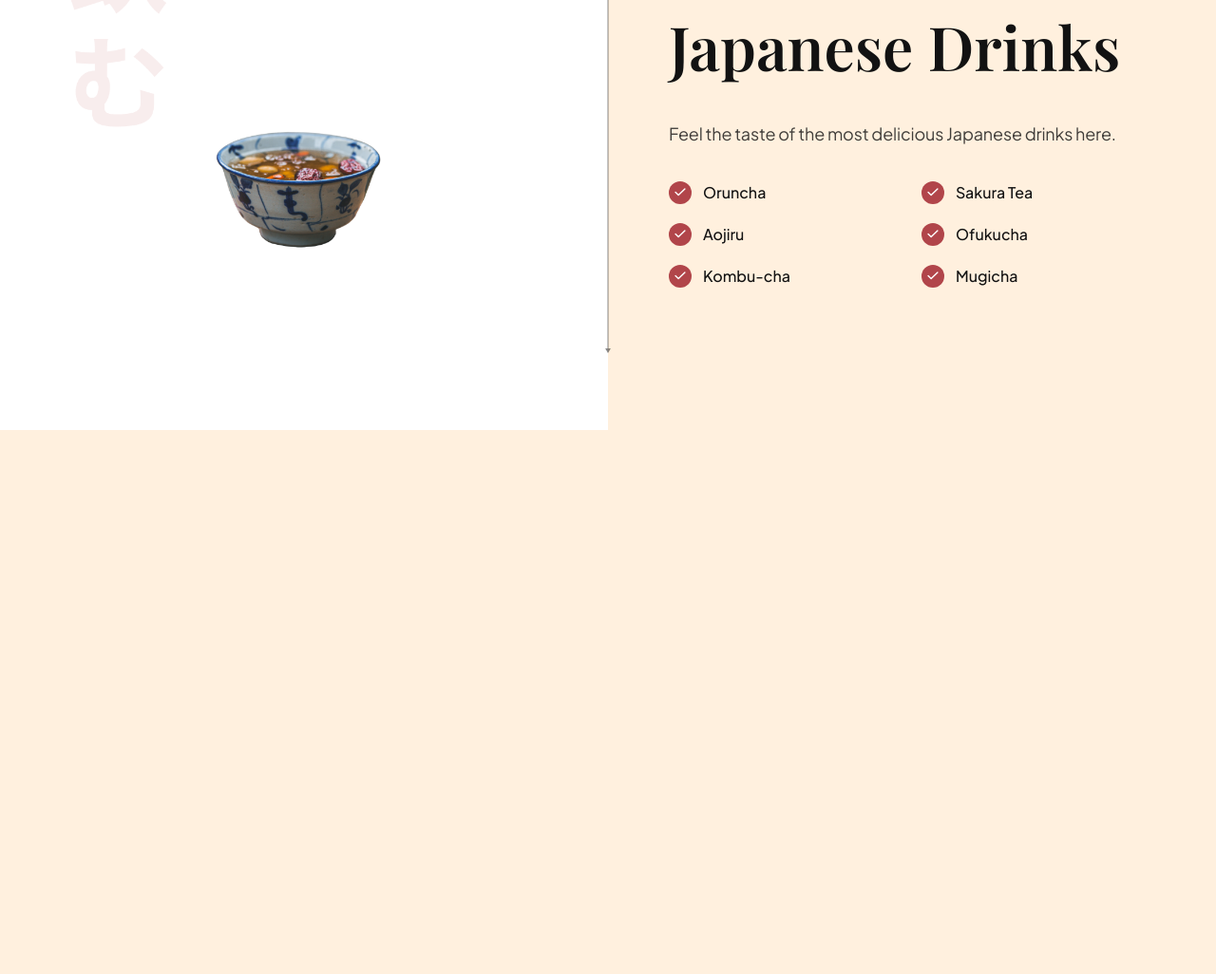
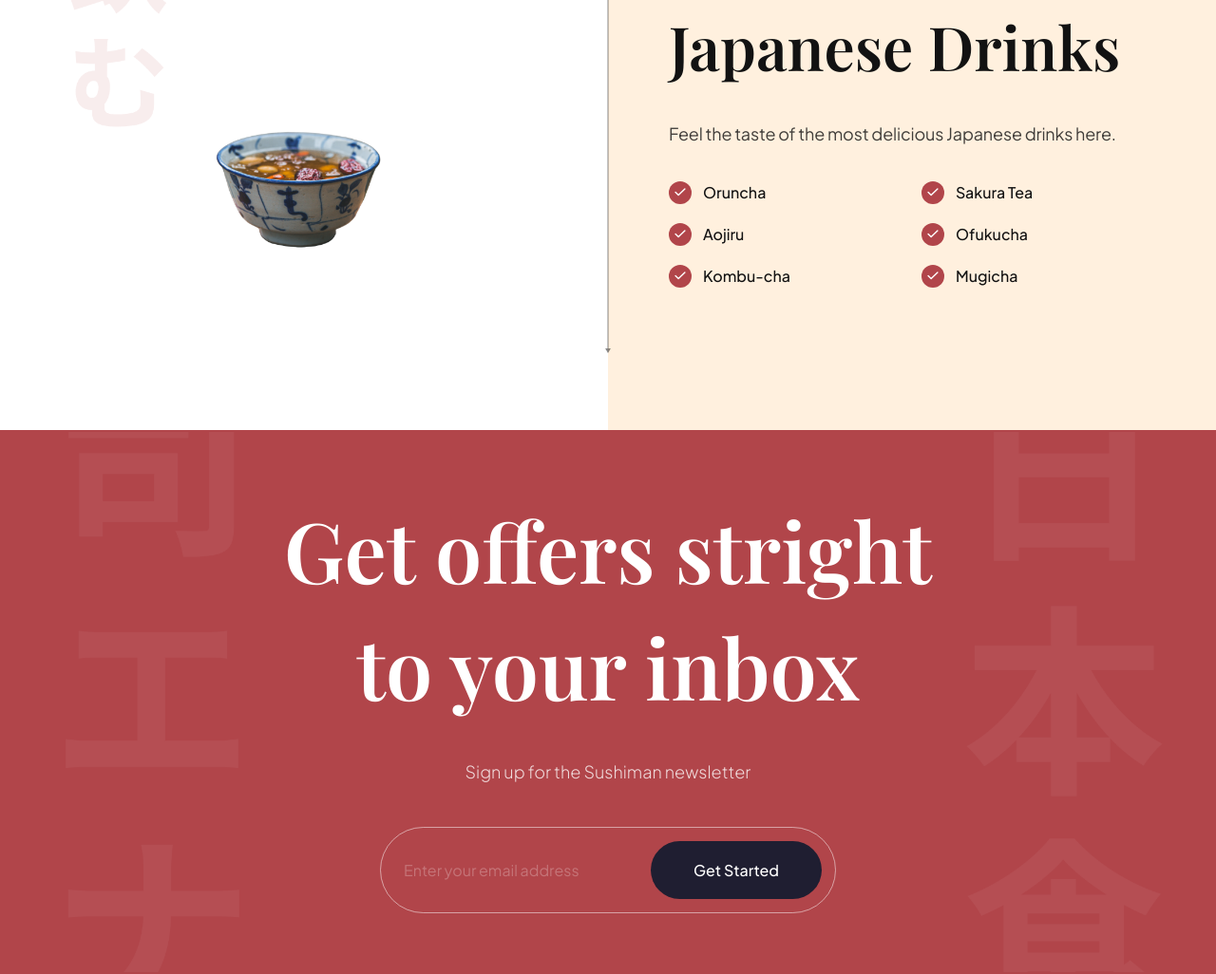
Before and after one commit to arina-zinievych/sushiman, a website built with Vite: page index.html in a window 1280 px wide. Shown: the part 3285-4311 px from the top of the page at 95% size. Before the commit the page ends 3738 px from the top, so only its background shows below. Built offline with nearby package versions, Linux system fonts and the light colour scheme; files whose address does not match are found by name.

Commit message:
create and styled subscription section

```diff
--- a/css/sections/subscribe.css
+++ b/css/sections/subscribe.css
@@ -0,0 +1,85 @@
+.subscription {
+    padding: 64px;
+
+    background-color: var(--primary-color);
+    background-image: url('../../assets/subscribe_bg.png');
+    background-position: center;
+    background-repeat: no-repeat;
+    background-size: contain;
+
+    flex-direction: column;
+    overflow: hidden;
+}
+
+.subscription h2 {
+    font-size: 88px;
+    font-family: var(--playfair-display);
+    font-weight: 600;
+    line-height: 123px;
+
+    color: var(--color-white);
+    text-align: center;
+}
+
+.subscription p {
+    font-size: 18px;
+    font-family: var(--plus-jakarta-sans);
+    font-weight: 300;
+    line-height: 36px;
+
+    margin-top: 32px;
+
+    color: rgba(255, 255, 255, 0.8);
+}
+
+.subscription__form {
+    min-width: 480px;
+    margin-top: 40px;
+
+    padding: 14px 14px 14px 24px;
+
+    display: flex;
+    gap: 10px;
+
+    border: 1px solid rgba(255, 255, 255, 0.5);
+    border-radius: 46px;
+}
+
+.subscription__form input {
+    flex: 1;
+
+    font-size: 16px;
+    font-weight: 400;
+    font-family: var(--plus-jakarta-sans);
+
+    color: var(--color-white);
+    opacity: 0.5;
+
+    background: transparent;
+    border: none;
+    outline: none;
+}
+
+.subscription__form input::placeholder {
+    color: var(--color-white);
+    opacity: 0.5;
+}
+
+.subscription__form button {
+    padding: 20px;
+
+    min-width: 180px;
+
+    font-size: 16px;
+    font-weight: 500;
+    font-family: var(--plus-jakarta-sans);
+    color: var(--color-white);
+    text-align: center;
+
+    background: var(--black-400);
+    border-radius: 46px;
+    border: none;
+    outline: none;
+
+    cursor: pointer;
+}
--- a/index.html
+++ b/index.html
@@ -322,6 +322,16 @@
         </section>
     </section>
 
+    <section class="subscription flex-center" id="services">
+        <h2>Get offers stright <br />to your inbox</h2>
+        <p>Sign up for the Sushiman newsletter</p>
+
+        <div class="subscription__form">
+            <input type="text" placeholder="Enter your email address">
+            <button>Get Started</button>
+        </div>
+    </section>
+
 
     <script src="js/script.js" type="module"></script>
 </body>
--- a/js/script.js
+++ b/js/script.js
@@ -149,6 +149,30 @@ inView('section.trending', ({ target }) => {
     )
 });
 
+inView('section.subscription', ({ target }) => {
+    animate(
+        target.querySelector('h2'), {
+            opacity: ['0', '1'],
+            scale: ['0.4', '1']
+        },
+        { duration: 1, easing: 'linear' }
+    ),
+    animate(
+        target.querySelector('p'), {
+            opacity: ['0', '1'],
+            y: ['50px', '0']
+        },
+        { duration: 1, easing: 'linear' }
+    ),
+    animate(
+        target.querySelector('.subscription__form'), {
+            opacity: ['0', '1'],
+            y: ['400px', '0']
+        },
+        { duration: 1, easing: 'linear' }
+    )
+});
+
 
 const trendingSushis = [
     'Make Sushi',
```
